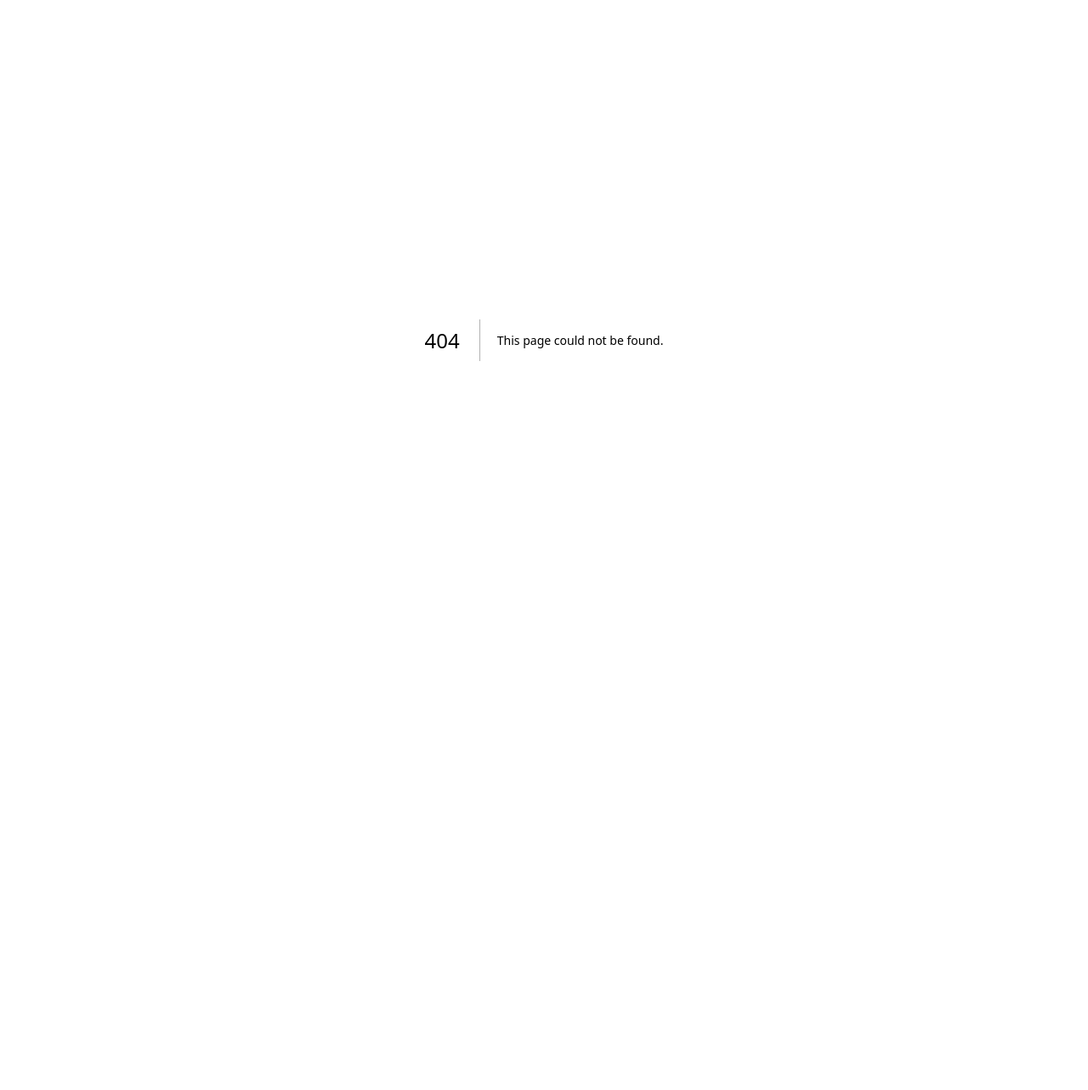
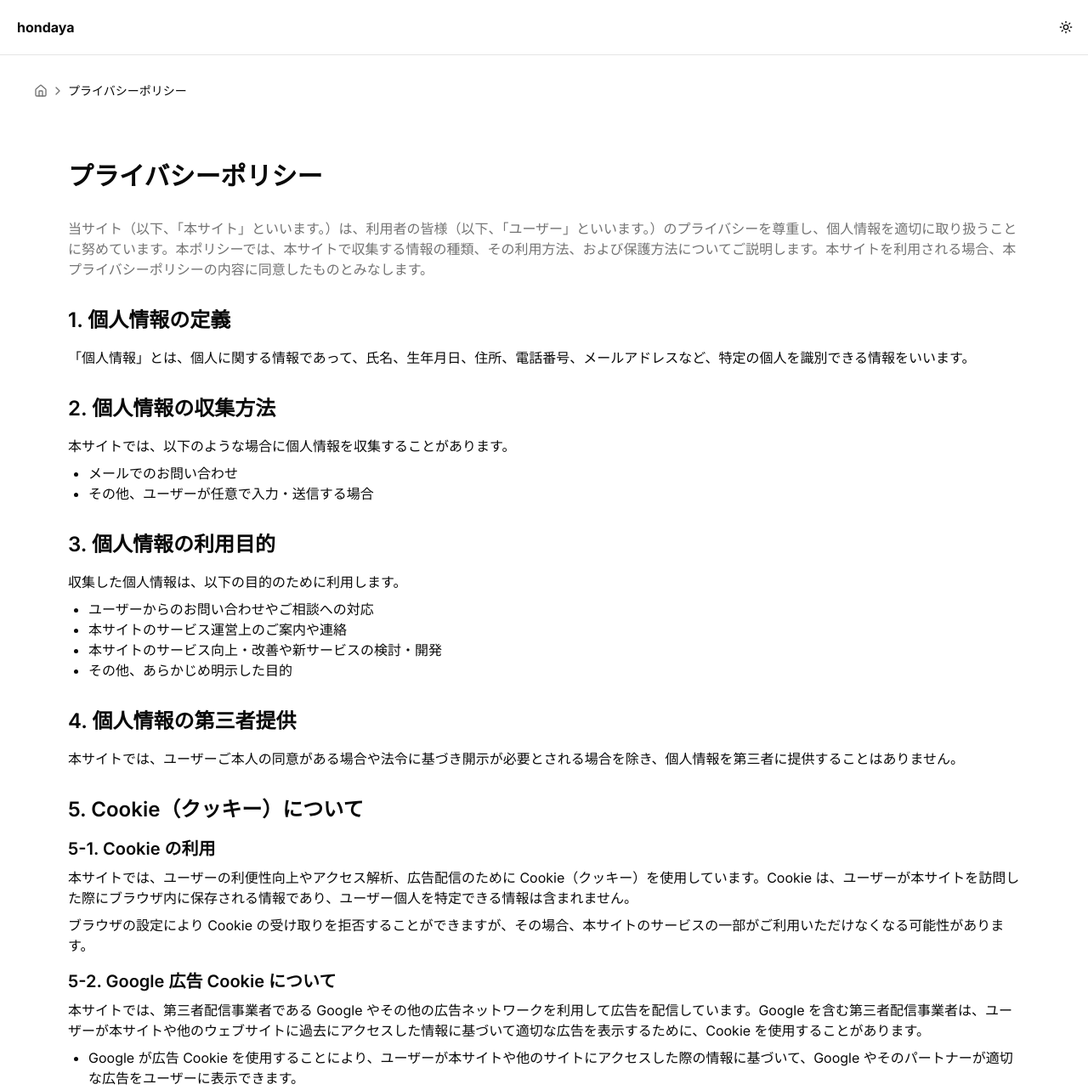
Before and after one commit to hondaya14/nqv-website-front, a Next.js app: page /privacy in a window 1280 px wide. Before the commit this address had no page. Shown: the top 1283 px of the page at 85% size. Before the commit the page ends 800 px from the top, so only its background shows below. Built offline with nearby package versions, Linux system fonts and the light colour scheme.

Commit message:
Add privacy policy

```diff
--- a/src/app/page.tsx
+++ b/src/app/page.tsx
@@ -17,7 +17,7 @@ export default function Home() {
             <div className="rounded-full border-4 border-primary/10 p-1">
               <img
                 src="https://avatars.githubusercontent.com/u/63848441?v=4"
-                alt="Yasuhisa Honda"
+                alt="nqvno"
                 className="h-32 w-32 rounded-full object-cover"
               />
             </div>
@@ -25,7 +25,7 @@ export default function Home() {
               Yasuhisa Honda
             </h2>
             <p className="max-w-[42rem] leading-normal text-muted-foreground sm:text-xl sm:leading-8">
-              I'm "junior" software engineer.
+              @honday
             </p>
             <div className="flex gap-4 mt-4">
               <Button variant="ghost" size="icon" asChild>
@@ -296,6 +296,11 @@ export default function Home() {
       </main>
       <footer className="border-t py-6 md:py-0">
         <div className="container flex flex-col items-center justify-between gap-4 md:h-16 md:flex-row">
+          <div className="flex gap-4">
+            <Link href="/privacy" className="text-sm text-muted-foreground hover:text-primary">
+              プライバシーポリシー
+            </Link>
+          </div>
           <p className="text-center text-sm leading-loose text-muted-foreground md:text-right">
             © 2025 Yasuhisa honda. All rights reserved.
           </p>
--- /dev/null
+++ b/src/app/privacy/page.tsx
@@ -0,0 +1,111 @@
+import { SiteHeader } from "@/src/components/site-header";
+import Link from "next/link";
+import { ChevronRight, Home } from "lucide-react";
+
+export default function PrivacyPolicy() {
+  return (
+    <div className="flex min-h-screen flex-col">
+      <SiteHeader />
+      <main className="flex-1 container py-8 p-10">
+        <nav className="flex items-center space-x-1 text-sm text-muted-foreground mb-8">
+          <Link href="/" className="flex items-center hover:text-primary">
+            <Home className="h-4 w-4" />
+            <span className="sr-only">Home</span>
+          </Link>
+          <ChevronRight className="h-4 w-4" />
+          <span className="font-medium text-foreground">プライバシーポリシー</span>
+        </nav>
+        <div className="prose prose-gray dark:prose-invert max-w-none p-10">
+          <h1 className="text-3xl font-bold mb-8">プライバシーポリシー</h1>
+
+          <p className="text-muted-foreground mb-8">
+            当サイト（以下、「本サイト」といいます。）は、利用者の皆様（以下、「ユーザー」といいます。）のプライバシーを尊重し、個人情報を適切に取り扱うことに努めています。本ポリシーでは、本サイトで収集する情報の種類、その利用方法、および保護方法についてご説明します。本サイトを利用される場合、本プライバシーポリシーの内容に同意したものとみなします。
+          </p>
+
+          <section className="mb-8">
+            <h2 className="text-2xl font-semibold mb-4">1. 個人情報の定義</h2>
+            <p>「個人情報」とは、個人に関する情報であって、氏名、生年月日、住所、電話番号、メールアドレスなど、特定の個人を識別できる情報をいいます。</p>
+          </section>
+
+          <section className="mb-8">
+            <h2 className="text-2xl font-semibold mb-4">2. 個人情報の収集方法</h2>
+            <p>本サイトでは、以下のような場合に個人情報を収集することがあります。</p>
+            <ul className="list-disc pl-6 mt-2">
+              <li>メールでのお問い合わせ</li>
+              <li>その他、ユーザーが任意で入力・送信する場合</li>
+            </ul>
+          </section>
+
+          <section className="mb-8">
+            <h2 className="text-2xl font-semibold mb-4">3. 個人情報の利用目的</h2>
+            <p>収集した個人情報は、以下の目的のために利用します。</p>
+            <ul className="list-disc pl-6 mt-2">
+              <li>ユーザーからのお問い合わせやご相談への対応</li>
+              <li>本サイトのサービス運営上のご案内や連絡</li>
+              <li>本サイトのサービス向上・改善や新サービスの検討・開発</li>
+              <li>その他、あらかじめ明示した目的</li>
+            </ul>
+          </section>
+
+          <section className="mb-8">
+            <h2 className="text-2xl font-semibold mb-4">4. 個人情報の第三者提供</h2>
+            <p>本サイトでは、ユーザーご本人の同意がある場合や法令に基づき開示が必要とされる場合を除き、個人情報を第三者に提供することはありません。</p>
+          </section>
+
+          <section className="mb-8">
+            <h2 className="text-2xl font-semibold mb-4">5. Cookie（クッキー）について</h2>
+            <h3 className="text-xl font-semibold mb-2">5-1. Cookie の利用</h3>
+            <p>本サイトでは、ユーザーの利便性向上やアクセス解析、広告配信のために Cookie（クッキー）を使用しています。Cookie は、ユーザーが本サイトを訪問した際にブラウザ内に保存される情報であり、ユーザー個人を特定できる情報は含まれません。</p>
+            <p className="mt-2">ブラウザの設定により Cookie の受け取りを拒否することができますが、その場合、本サイトのサービスの一部がご利用いただけなくなる可能性があります。</p>
+
+            <h3 className="text-xl font-semibold mb-2 mt-4">5-2. Google 広告 Cookie について</h3>
+            <p>本サイトでは、第三者配信事業者である Google やその他の広告ネットワークを利用して広告を配信しています。Google を含む第三者配信事業者は、ユーザーが本サイトや他のウェブサイトに過去にアクセスした情報に基づいて適切な広告を表示するために、Cookie を使用することがあります。</p>
+            <ul className="list-disc pl-6 mt-2">
+              <li>Google が広告 Cookie を使用することにより、ユーザーが本サイトや他のサイトにアクセスした際の情報に基づいて、Google やそのパートナーが適切な広告をユーザーに表示できます。</li>
+              <li>ユーザーは、広告設定にてパーソナライズ広告を無効にできます。また、www.aboutads.info にアクセスして、パーソナライズ広告に使用される第三者配信事業者の Cookie を無効にすることも可能です。</li>
+            </ul>
+
+            <h3 className="text-xl font-semibold mb-2 mt-4">5-3. 第三者配信事業者や広告ネットワークの利用</h3>
+            <p>本サイトでは、Google 以外の第三者配信事業者や広告ネットワークの広告が掲載される場合があります。その場合、第三者配信事業者や広告ネットワークも Cookie を使用して、ユーザーが過去にアクセスしたウェブサイトの情報に基づく広告を配信することがあります。</p>
+            <p className="mt-2">対象となる第三者配信事業者や広告ネットワークには、各事業者独自のプライバシーポリシーが適用されます。各事業者のプライバシーポリシーや Cookie に関する情報については、各事業者のウェブサイトをご参照ください。</p>
+            <p className="mt-2">これらのウェブサイトにアクセスすることで、パーソナライズド広告の掲載に使用される Cookie を無効にできる場合があります。または www.aboutads.info にアクセスすることで、第三者配信事業者がパーソナライズド広告の掲載に使用する Cookie を無効にすることも可能です。</p>
+          </section>
+
+          <section className="mb-8">
+            <h2 className="text-2xl font-semibold mb-4">6. アクセス解析ツールについて</h2>
+            <p>本サイトでは、サイトの利用状況を把握するためにアクセス解析ツールを使用する場合があります。これらのツールは、データ収集のために Cookie を使用していますが、収集されるデータは匿名であり、個人を特定するものではありません。</p>
+          </section>
+
+          <section className="mb-8">
+            <h2 className="text-2xl font-semibold mb-4">7. 個人情報の管理</h2>
+            <p>本サイトは、個人情報の漏えい、滅失またはき損の防止その他の安全管理のために、合理的なセキュリティ対策を講じます。個人情報を取り扱う従業員や委託先に対して、適切な監督を行います。</p>
+          </section>
+
+          <section className="mb-8">
+            <h2 className="text-2xl font-semibold mb-4">8. 他サイトへのリンク</h2>
+            <p>本サイトには、外部サイトへのリンクが含まれる場合がありますが、リンク先のサイトで行われる個人情報の取り扱いについては、本サイトは一切責任を負いません。リンク先のサイトのプライバシーポリシーをご確認ください。</p>
+          </section>
+
+          <section className="mb-8">
+            <h2 className="text-2xl font-semibold mb-4">9. 未成年の利用について</h2>
+            <p>未成年のユーザーが本サイトを利用する場合、必ず保護者の方の同意を得てからご利用ください。本サイトでは、未成年のユーザーから意図的に個人情報を収集することはありません。</p>
+          </section>
+
+          <section className="mb-8">
+            <h2 className="text-2xl font-semibold mb-4">10. プライバシーポリシーの変更</h2>
+            <p>本ポリシーの内容は、法令その他本サイトを運営する上で必要な場合に、予告なく変更されることがあります。最新の内容は本ページにて常にご確認いただけます。</p>
+          </section>
+
+          <section className="mb-8">
+            <h2 className="text-2xl font-semibold mb-4">11. お問い合わせ先</h2>
+            <p>本ポリシーに関するお問い合わせは、下記の連絡先までお願いいたします。</p>
+            <div className="mt-2">
+              <p>お問い合わせ窓口：nqvno</p>
+              <p>メールアドレス：nqvno14@gmail.com</p>
+            </div>
+          </section>
+        </div>
+      </main>
+    </div>
+  );
+}
```
